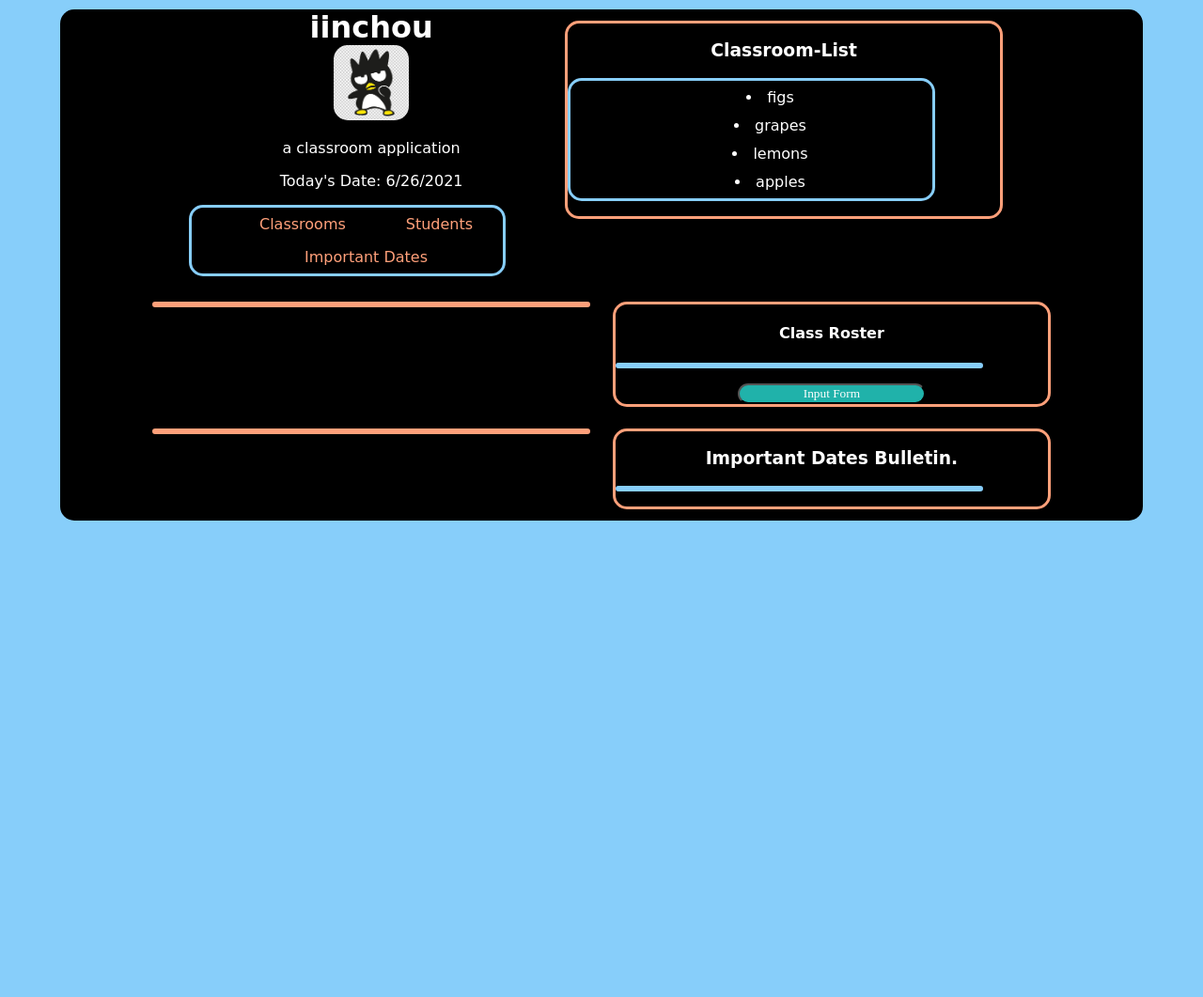
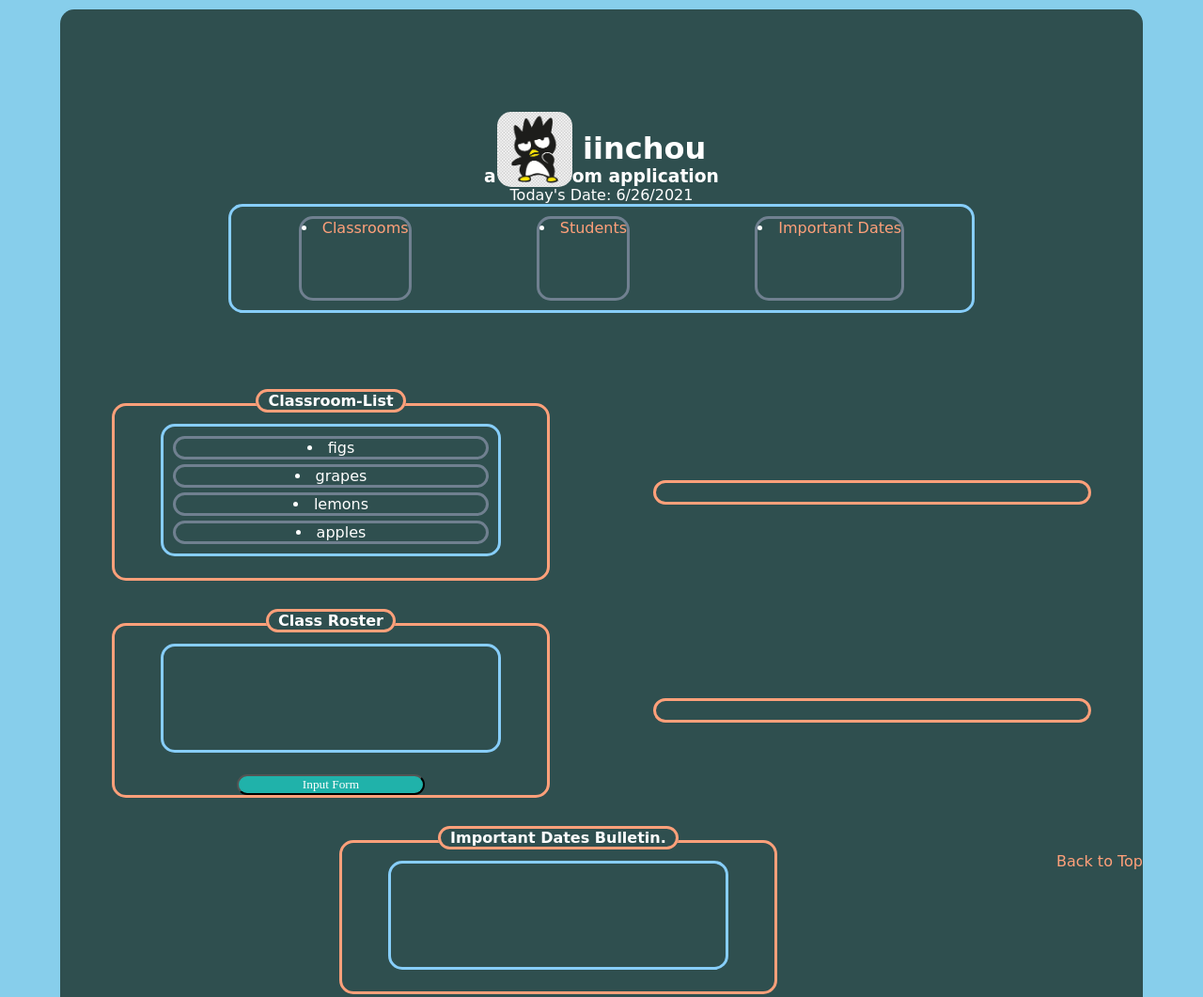
Before and after one commit to EvanDBush/classroom-organizer, a website: page public/index.html in a window 1280 px wide. Shown: the top 1061 px of the page at 94% size. Before the commit the page ends 800 px from the top, so only its background shows below. Drawn offline with Linux system fonts and the light colour scheme; no server answers; a web font is replaced by a local one.

Commit message:
cleans up div borders

```diff
--- a/public/css/style.css
+++ b/public/css/style.css
@@ -1,59 +1,69 @@
 html {
-    background-color: lightskyblue;
+    background-color: skyblue;
 }
 
 body {
+
     font-family: 'Baloo Tammudu 2', cursive;
     color: white;
     width: 90%;
     margin: 10px auto;
     text-align: center;
     border-radius: 15px;
-    background-color: black;
+    background-color: darkslategray;
 }
 
-h1 {
-    padding: 0px;
-    margin: 0px
+header {
+    width: 90%;
+    margin: 5% auto;
 }
 
 img {
     border-radius: 15px;
+    position: relative;
+    top: 30px;
 }
 
-header li {
-    text-align:left;
-    display: flex;
+h1 {
+    margin-bottom: 0;
 }
 
-header {
-    margin: 0px;
+h3 {
+
+    margin: 0;
+}
+
+h4 {
+    display: inline;
+    position: relative;
+    bottom: 15px;
+    padding:  0px 10px 0px 10px;
+    border: medium solid lightsalmon;
+    border-radius: 15px;
+    background: darkslategray;
 }
 
 div {
-    margin: 1%;
-    justify-content: center;
-    align-items: center;
+    width: 90%;
+    min-height: 20px;
+    margin: 5% auto;
+    margin-top: -.8em;
+    align-self: center;
     border: medium solid lightsalmon;
     border-radius: 15px;
 }
 
-form {
+ul {
+    width: 75%;
+    padding: 5px;
+    margin: 5% auto;
+    margin-top: 0%;
+    min-height: 100px;
+    max-height: 400px;
+    overflow-y: scroll;
+    list-style-position: inside;
+    border: medium solid lightskyblue;
     border-radius: 15px;
-}
-
-label {
-    float: left;
-    text-align: right;
-    margin-right: 15px;
-    width: 100px;
-}
-
-input {
-    float: left;
-    text-align: left;
-    margin-right: 15px;
-    width: 200px;
 }
 
 button {
@@ -88,23 +98,10 @@ a:active {
     text-decoration: underline;
 }
 
-aside {
-    border: medium solid lightsalmon;
-    border-radius: 15px;
-}
-
-ul {
-    max-height: 200px;
-    overflow-y: scroll;
-    list-style-position: inside;
-    border: medium solid lightskyblue;
-    border-radius: 15px;
-}
-
 li {
     margin: 5px;
     size: 20px;
-    border: medium solid black;
+    border: medium solid slategray;
     border-radius: 15px;
     text-align: center;
 }
--- a/public/index.html
+++ b/public/index.html
@@ -13,20 +13,21 @@
     <title>Classroom App</title>
 </head>
 <body>
-    <header>
-        <h1><b>iinchou</b></h1>
-        <img src="/img/badtz-maru.jpg" width="80px">
-        <p> a classroom application</p>
+    <header id="top">
+        <h1>
+            <img src="/img/badtz-maru.jpg" width="80px">
+            <b>iinchou</b>
+        </h1>
+        <h3> a classroom application</h3>
         <span id="time-display"></span>
         <ul class="main-nav">
-            <li><a href="#">Classrooms</a></li>
-			<li><a href="#">Students</a></li>
-			<li><a href="#">Important Dates</a></li>
+            <li><a href="#classroom-ulist">Classrooms</a></li>
+			<li><a href="#class-list">Students</a></li>
+			<li><a href="#date-list">Important Dates</a></li>
         </ul>
     </header>
-    <main id="classroom-display"></main>
     <div>
-        <h3>Classroom-List</h3>
+        <h4>Classroom-List</h4>
         <ul id="classroom-ulist"></ul>
     </div>
     <div id="student-information"></div>
@@ -41,21 +42,21 @@
             <fieldset>
                 <legend>Student Information:</legend>
                 <label for="firstName">First Name:</label>
-                <input type="text" id="firstName" name="firstName" placeholder="First Name"><br>
+                <input type="text" id="firstName" name="firstName" placeholder="First Name">
                 <label for="lastName">Last Name:</label>
-                <input type="text" id="lastName" name="lastName" placeholder="Last Name"><br>
-                <label for="middleInitial">Middle Name:</label>
-                <input type="text" id="middleInitial" name="middleInitial" placeholder="Middle Initial"><br>
+                <input type="text" id="lastName" name="lastName" placeholder="Last Name">
+                <label for="middleInitial">Middle Initial:</label>
+                <input type="text" id="middleInitial" name="middleInitial" placeholder="Middle Initial">
                 <label for="birthdate">Birth Date:</label>
-                <input type="date" id="birthDate" name="birthDate"><br>
+                <input type="date" id="birthDate" name="birthDate">
                 <label for="parentName">Parent Name:</label>
-                <input type="text" id="parentName" name="parentName" placeholder="First, Last Name"><br>
+                <input type="text" id="parentName" name="parentName" placeholder="First, Last Name">
                 <label for="phoneContact">Phone:</label>
-                <input type="tel" id="phoneContact" name="phoneContact"><br>
+                <input type="tel" id="phoneContact" name="phoneContact">
                 <label for="email">E-mail:</label>
-                <input type="email" id="emailContact" name="emailContact"><br>
+                <input type="email" id="emailContact" name="emailContact">
                 <label for="inSchool">In School?</label>
-                <input type="radio" id="inSchool" name="inSchool"><br>
+                <input type="radio" id="inSchool" name="inSchool">
                 <label for="allergies">Allergies:</label>
                 <input type="text" id="allergies" name="allergies"></input>
             </fieldset>
@@ -64,9 +65,10 @@
         <p id="log"></p>
     </div>
     <div>
-        <h3>Important Dates Bulletin.</h3>
+        <h4>Important Dates Bulletin.</h4>
         <ul id="date-list"></ul>
         <span id="test"></span>
     </div>
+    <span><a href="#top">Back to Top</a></span>
 </body>
 </html>
```
